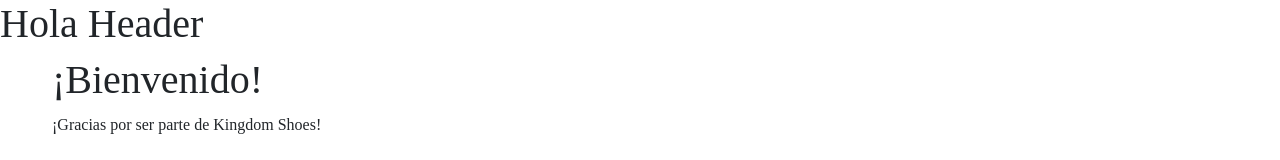
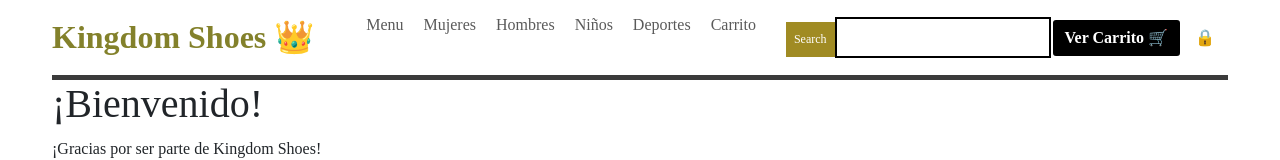
Before and after one commit to Slovvan/Tienda_de_Tenis_TIDSM5A, a React (Create React App) app: page /dashboard in a window 1280 px wide. Shown: the top 160 px of the page. Built offline with nearby package versions, Linux system fonts and the light colour scheme; no server answers.

Commit message:
solucion de errores

```diff
--- a/src/components/header.js
+++ b/src/components/header.js
@@ -1,6 +1,72 @@
+import { Navbar } from 'react-bootstrap';
+
 function Header(){
+
+  const user = localStorage.user ? JSON.parse(localStorage.user) : undefined;
+    const logout = () => {
+        localStorage.clear()
+        window.location.href = "/"
+    }
+
     return (
-        <h1>Hola Header</h1>
+      <>
+          {user?.rol === "administrator" && (
+           <Navbar>
+
+
+            <div className="container mt-4 d-flex justify-content-between align-items-center mb-4">
+                <h2 className="text-success">Kingdom Shoes 👑</h2>
+                <Navbar.Toggle aria-controls="basic-navbar-nav" />
+                <Navbar.Collapse id="basic-navbar-nav" className="justify-content-end">
+                <button className="btn btn-dark" onClick={() => logout()}>Cerrar sesión</button>
+                </Navbar.Collapse>
+            </div>
+          </Navbar>
+
+         )
+        }
+
+          <header>
+            <div className="container">
+          <div className="container-header">
+            <a href="/dashboard" id="logo">Kingdom Shoes 👑</a>
+            <nav className="menu-nav">
+              <ul>
+              <li>
+                  <a href="/dashboard">Menu</a>
+                </li>
+                <li>
+                  <a href="/dashboard">Mujeres</a>
+                </li>
+                <li>
+                  <a href="/dashboard">Hombres</a>
+                </li>
+                <li>
+                  <a href="/dashboard">Niños</a>
+                </li>
+                <li>
+                  <a href="/dashboard">Deportes</a>
+                </li>
+                <li>
+                  <a href="/shop">Carrito</a>
+                </li>
+              </ul>
+            </nav>
+            <div className="formulario">
+              <form id="buscador-header">
+                <button type="submit">Search</button>
+                <input type="search" />
+              </form>
+              <a className="btn btn-dark"href="/shop">Ver Carrito 🛒</a>
+              <button className="btn" onClick={() => logout()}>🔒</button>
+
+            </div>
+          </div>
+        </div>
+        </header>
+
+
+        </>
     )
 }
 
--- a/src/index.js
+++ b/src/index.js
@@ -11,6 +11,7 @@ import Cart from "./components/cart";
 import ProductList from "./components/ProductList";
 import Shop from "./components/Shop";
 import { Dashboard } from "./Dashboard";
+import Header from "./components/header";
 
 const router = createBrowserRouter([
   {
@@ -35,13 +36,17 @@ const router = createBrowserRouter([
   },
 ]);
 
+const user = localStorage.user ? JSON.parse(localStorage.user) : undefined;
+
 const root = ReactDOM.createRoot(document.getElementById("root"));
 root.render(
   <React.StrictMode>
-    <RouterProvider router={router} />
+    <>
+
+      <RouterProvider router={router} />
+    </>
   </React.StrictMode>
 );
-
 // If you want to start measuring performance in your app, pass a function
 // to log results (for example: reportWebVitals(console.log))
 // or send to an analytics endpoint. Learn more: https://bit.ly/CRA-vitals
```
